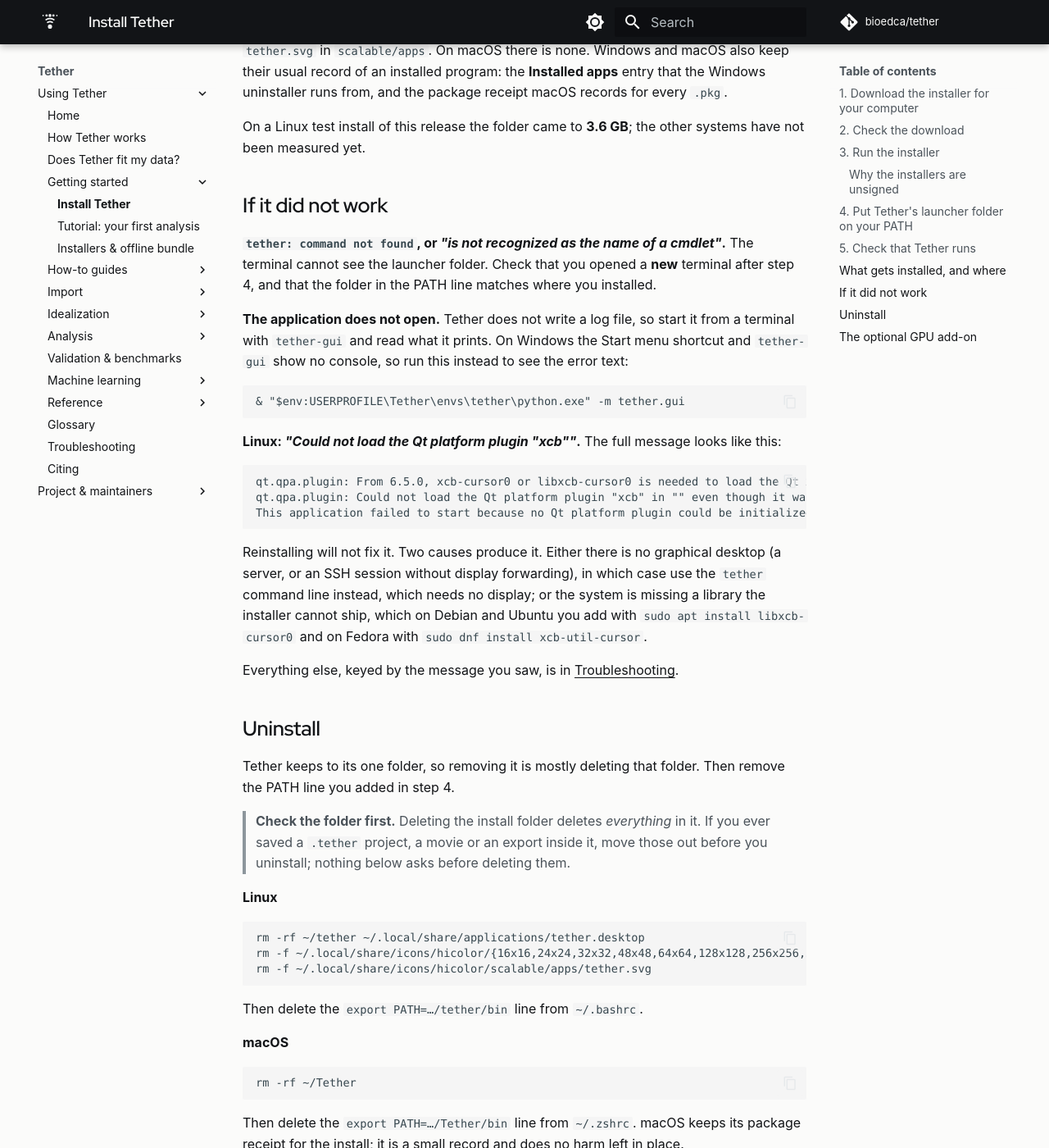
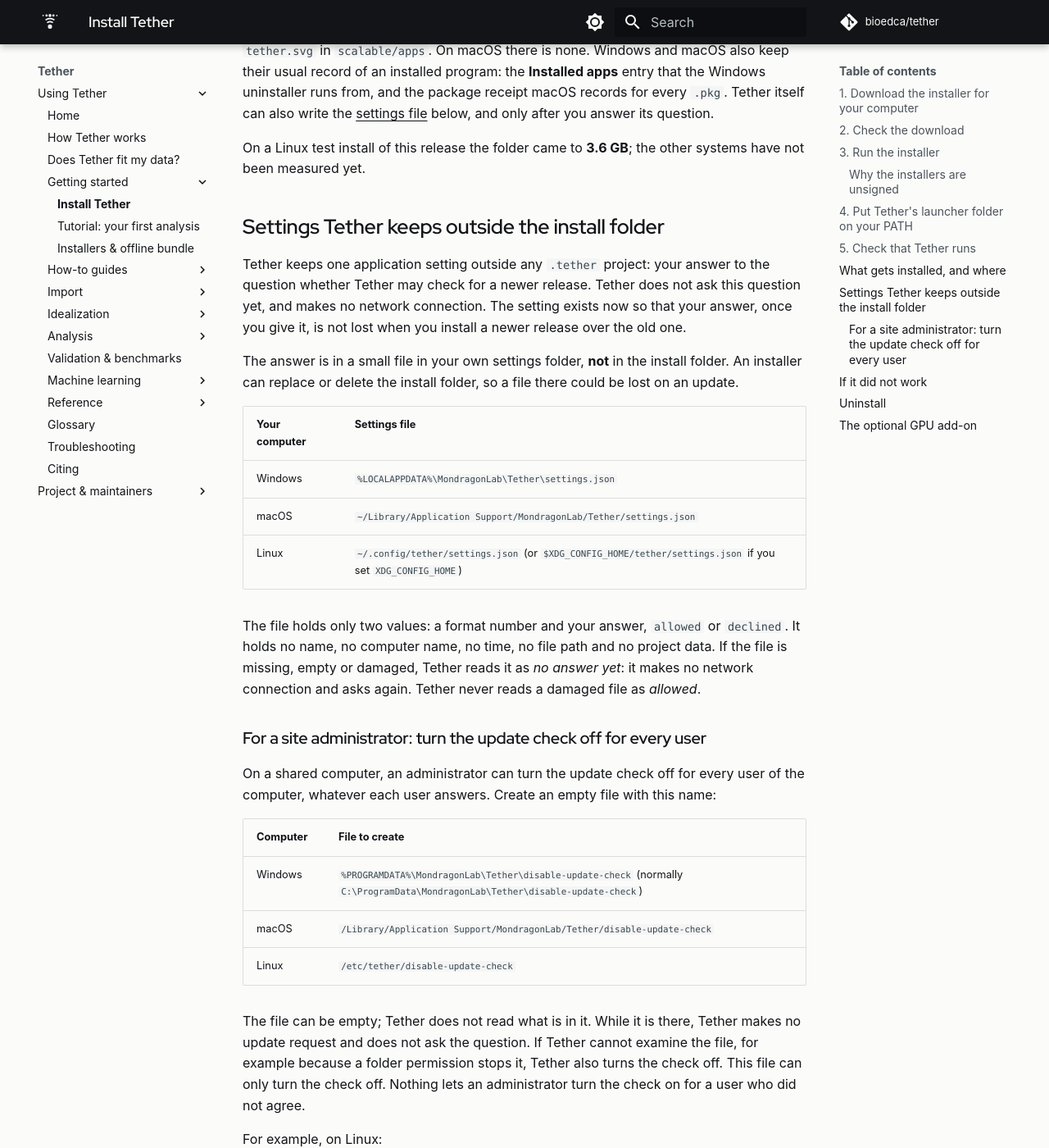
Before and after one commit to bioedca/tether, an MkDocs documentation site: the page built from docs/install.md, in a window 1280 px wide and 1400 px high, scrolled down 6138 px. Shown: the whole window at 82% size. Built offline with MkDocs 1.6.1 and Material for MkDocs 9.7.7, drawn with Linux system fonts in a browser that asks for light colours; comment, search, counter and statistics services are not loaded; the version menu is left out; some of the changed text lies outside the part shown.

Commit message:
docs(gui): ADR-0095 with the measured re-install behaviour, and the user page for the settings store (#330)
Records where the update-check answer lives and why, the measured per-OS
re-install results from packaging run 43555544588, and the administrator
override on docs/install.md. ADR-0060 points at the new record.

````diff
--- a/docs/install.md
+++ b/docs/install.md
@@ -256,17 +256,74 @@
 | `envs/sidecar` | A separate, isolated copy of tMAVEN used for one-click idealization. It is kept apart because it needs older library versions than the application. |
 | everything else | The small installer toolkit used once, at install time, to lay down the two folders above. It holds no Tether code. |
 
-Outside the install folder, Tether's own files are one menu entry: on Windows a **Tether**
+Outside the install folder, the installer adds one menu entry: on Windows a **Tether**
 Start menu shortcut, and on Linux an application-menu entry at
 `~/.local/share/applications/tether.desktop` with its icon. The icon is nine files in
 `~/.local/share/icons/hicolor`: `tether.png` in the `apps` folder of each of the eight size
 folders `16x16`, `24x24`, `32x32`, `48x48`, `64x64`, `128x128`, `256x256` and `512x512`,
 and `tether.svg` in `scalable/apps`. On macOS there is none. Windows and macOS also
 keep their usual record of an installed program: the **Installed apps** entry that the Windows
-uninstaller runs from, and the package receipt macOS records for every `.pkg`.
+uninstaller runs from, and the package receipt macOS records for every `.pkg`. Tether itself
+can also write the [settings file](#settings-tether-keeps-outside-the-install-folder) below,
+and only after you answer its question.
 
 On a Linux test install of this release the folder came to **3.6 GB**; the other systems have
 not been measured yet.
+
+## Settings Tether keeps outside the install folder
+
+Tether keeps one application setting outside any `.tether` project: your answer to the
+question whether Tether may check for a newer release. Tether does not ask this question yet,
+and makes no network connection. The setting exists now so that your answer, once you give it,
+is not lost when you install a newer release over the old one.
+
+The answer is in a small file in your own settings folder, **not** in the install folder. An
+installer can replace or delete the install folder, so a file there could be lost on an update.
+
+| Your computer | Settings file |
+|---|---|
+| Windows | `%LOCALAPPDATA%\MondragonLab\Tether\settings.json` |
+| macOS | `~/Library/Application Support/MondragonLab/Tether/settings.json` |
+| Linux | `~/.config/tether/settings.json` (or `$XDG_CONFIG_HOME/tether/settings.json` if you set `XDG_CONFIG_HOME`) |
+
+The file holds only two values: a format number and your answer, `allowed` or `declined`. It
+holds no name, no computer name, no time, no file path and no project data. If the file is
+missing, empty or damaged, Tether reads it as *no answer yet*: it makes no network connection
+and asks again. Tether never reads a damaged file as *allowed*.
+
+### For a site administrator: turn the update check off for every user
+
+On a shared computer, an administrator can turn the update check off for every user of the
+computer, whatever each user answers. Create an empty file with this name:
+
+| Computer | File to create |
+|---|---|
+| Windows | `%PROGRAMDATA%\MondragonLab\Tether\disable-update-check` (normally `C:\ProgramData\MondragonLab\Tether\disable-update-check`) |
+| macOS | `/Library/Application Support/MondragonLab/Tether/disable-update-check` |
+| Linux | `/etc/tether/disable-update-check` |
+
+The file can be empty; Tether does not read what is in it. While it is there, Tether makes no
+update request and does not ask the question. If Tether cannot examine the file, for example
+because a folder permission stops it, Tether also turns the check off. This file can only turn
+the check off. Nothing lets an administrator turn the check on for a user who did not agree.
+
+For example, on Linux:
+
+```bash
+sudo mkdir -p /etc/tether
+sudo touch /etc/tether/disable-update-check
+```
+
+On Windows, in a PowerShell window opened with **Run as administrator**:
+
+```powershell
+New-Item -ItemType Directory -Force "$env:ProgramData\MondragonLab\Tether" | Out-Null
+New-Item -ItemType File -Force "$env:ProgramData\MondragonLab\Tether\disable-update-check" | Out-Null
+```
+
+The override applies to the Tether application, not to a user who changes the files of their
+own install folder. Each user owns their own install, so the override is a site setting, not a
+lock. To remove it, delete the file.
 
 ## If it did not work
 
@@ -337,6 +394,10 @@
 Projects, movies and exports saved anywhere **outside** the install folder are not touched
 by any of these steps.
 
+The [settings file](#settings-tether-keeps-outside-the-install-folder) is not touched either,
+so a later install keeps your answer. To remove it too, delete the `MondragonLab\Tether`
+folder (Windows, macOS) or the `~/.config/tether` folder (Linux) named in that section.
+
 ## The optional GPU add-on
 
 The deep trace classifier is an optional extra for users with an NVIDIA GPU who want to train
````
Also changed, not shown: docs/adr/0060-in-app-update-mechanism-and-integrity-model.md (+4 -1 lines), docs/adr/0095-application-settings-live-outside-the-install-folder.md (added, +174 -0 lines), docs/adr/README.md (+1 -0 lines), 4 other files.
